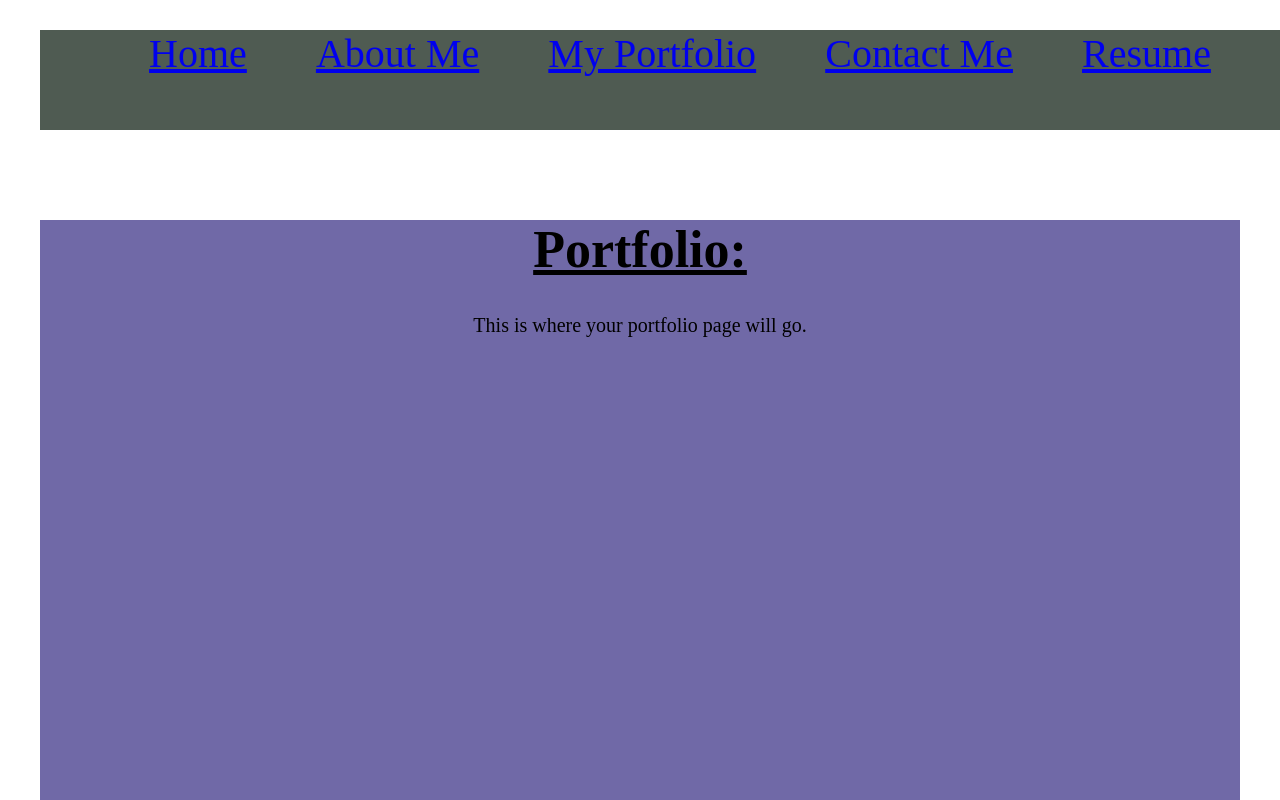
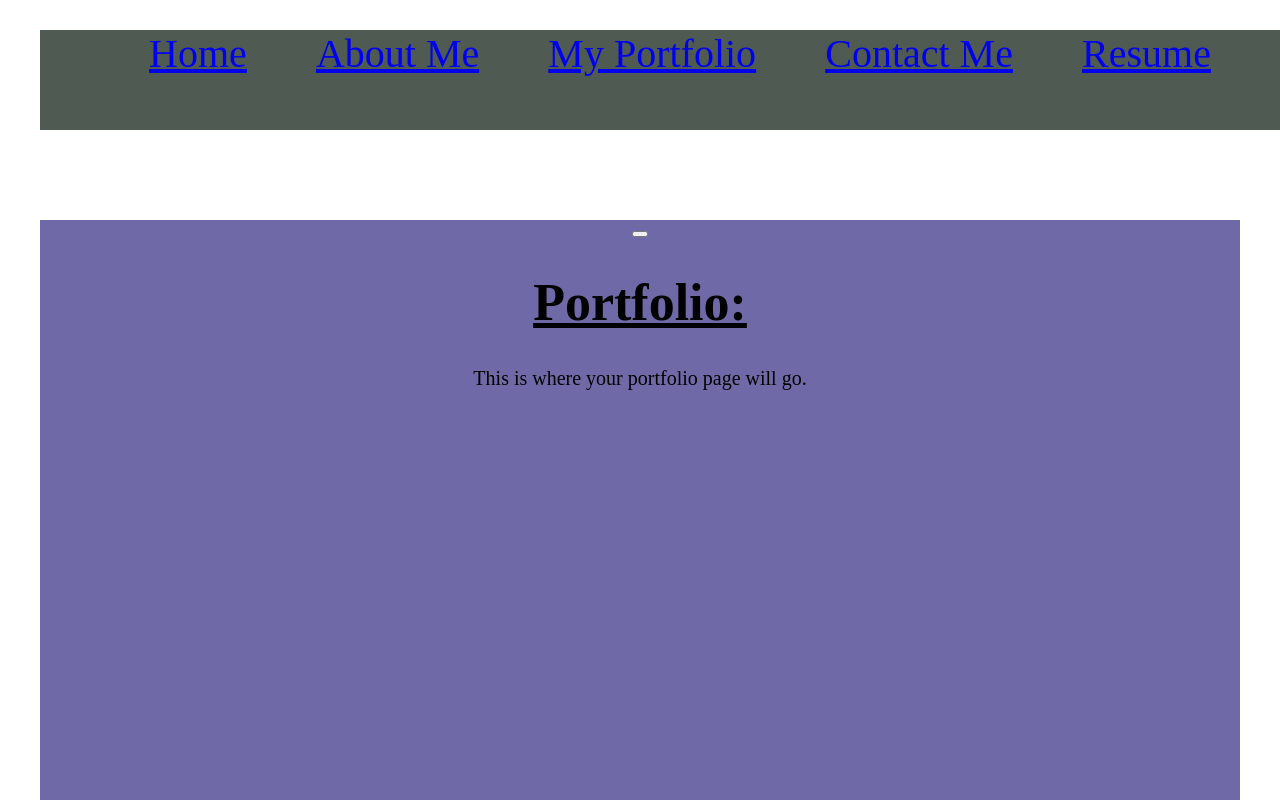
Before and after one commit to krosengr4/React-Portfolio, a React (Vite) app in the folder react-portfolio/: page /Portfolio in a window 1280 px wide. Shown: the top 800 px of the page. Built offline with nearby package versions, Linux system fonts and the light colour scheme.

Commit message:
Import css so all .jsx files in /pages can use

```diff
--- a/react-portfolio/src/pages/AboutMe.jsx
+++ b/react-portfolio/src/pages/AboutMe.jsx
@@ -1,4 +1,6 @@
+// import use state
 import { useState } from "react";
+// import css
 import '../App.css'
 
 
--- a/react-portfolio/src/pages/Contact.jsx
+++ b/react-portfolio/src/pages/Contact.jsx
@@ -1,3 +1,6 @@
+// import css
+import '../App.css'
+
 export default function Contact() {
     return (
       <div className="main-div">
--- a/react-portfolio/src/pages/Home.jsx
+++ b/react-portfolio/src/pages/Home.jsx
@@ -1,3 +1,6 @@
+// import css
+import '../App.css'
+
 export default function Home() {
     return (
       <div className="main-div">
--- a/react-portfolio/src/pages/Portfolio.jsx
+++ b/react-portfolio/src/pages/Portfolio.jsx
@@ -1,9 +1,14 @@
+// import css
+import '../App.css'
+
 export default function Portfolio() {
     return (
       <div className="main-div">
 
         <div className="top-two">
-
+          <button className="picture-btns">
+            <a href="/Rooster-Tail.png"></a>
+          </button>
         </div>
         <h1 className="page-title">Portfolio: </h1>
         <p className="aboutme-content">
--- a/react-portfolio/src/pages/Resume.jsx
+++ b/react-portfolio/src/pages/Resume.jsx
@@ -1,3 +1,6 @@
+// import css
+import '../App.css'
+
 export default function Resume() {
     return (
       <div className="main-div">
```
